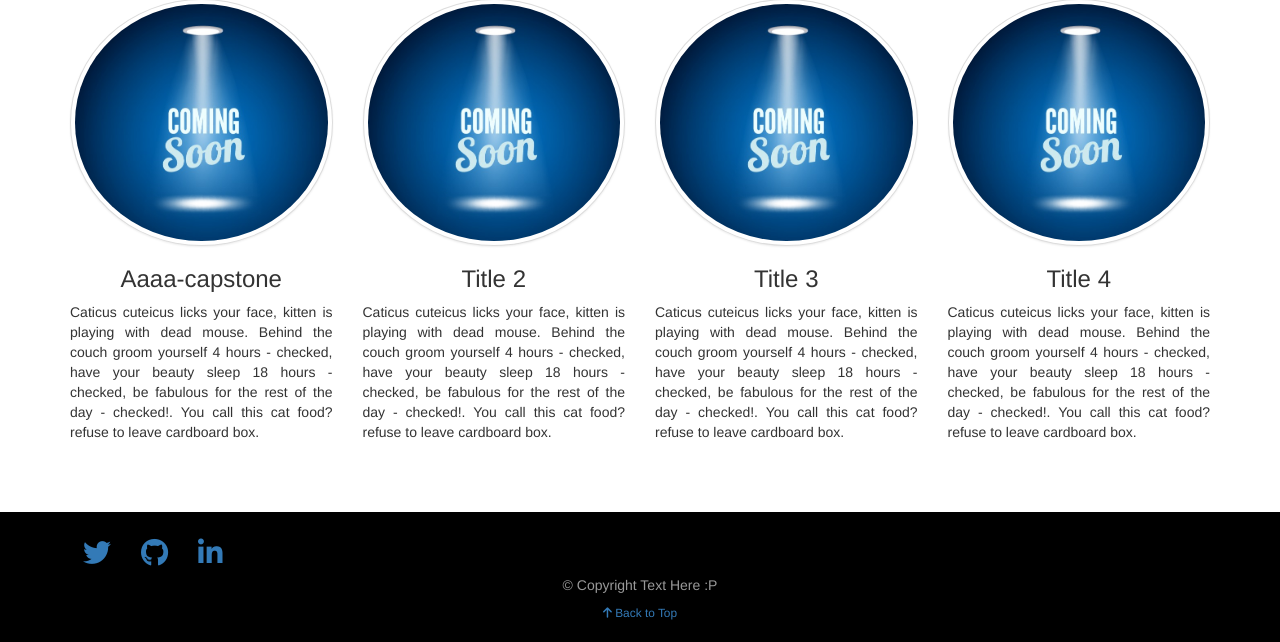
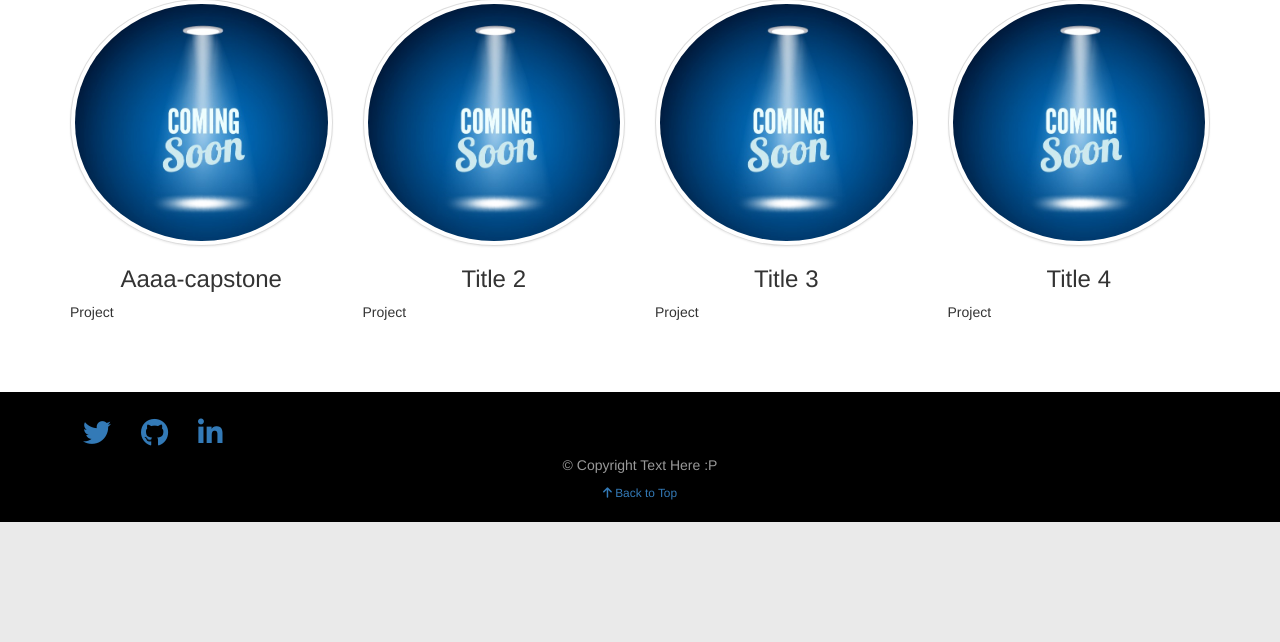
Before and after one commit to mrosado2/soloparami, a PHP site: page / in a window 1280 px wide. Shown: the part 826-1468 px from the top of the page. After the commit the page ends 1348 px from the top, so only its background shows below. Run offline with PHP 8.4, Linux system fonts and the light colour scheme; some libraries are stand-ins or nearby versions.

```diff
--- a/public_html/index.php
+++ b/public_html/index.php
@@ -126,10 +126,7 @@
 									  class="img-responsive img-circle img-thumbnail">
 								<div>
 									<h3>Aaaa-capstone</h3>
-									<p class="text-justify">Caticus cuteicus licks your face, kitten is playing with dead mouse.
-										Behind the couch groom yourself 4 hours - checked, have your beauty sleep 18 hours -
-										checked, be fabulous for the rest of the day - checked!. You call this cat food? refuse to
-										leave cardboard box.</p>
+									<p class="text-justify">Project</p>
 								</div>
 							</div>
 						</div><!-- /.col-sm-3 -->
@@ -140,10 +137,7 @@
 								img-circle img-thumbnail">
 								<div>
 									<h3>Title 2</h3>
-									<p class="text-justify">Caticus cuteicus licks your face, kitten is playing with dead mouse.
-										Behind the couch groom yourself 4 hours - checked, have your beauty sleep 18 hours -
-										checked, be fabulous for the rest of the day - checked!. You call this cat food? refuse to
-										leave cardboard box.</p>
+									<p class="text-justify">Project</p>
 								</div>
 							</div>
 						</div><!-- /.col-sm-3 -->
@@ -154,10 +148,7 @@
 									  class="img-responsive img-circle img-thumbnail">
 								<div>
 									<h3>Title 3</h3>
-									<p class="text-justify">Caticus cuteicus licks your face, kitten is playing with dead mouse.
-										Behind the couch groom yourself 4 hours - checked, have your beauty sleep 18 hours -
-										checked, be fabulous for the rest of the day - checked!. You call this cat food? refuse to
-										leave cardboard box.</p>
+									<p class="text-justify">Project</p>
 								</div>
 							</div>
 						</div><!-- /.col-sm-3 -->
@@ -167,7 +158,7 @@
 									  class="img-responsive img-circle img-thumbnail">
 								<div>
 									<h3>Title 4</h3>
-									<p class="text-justify">Caticus cuteicus licks your face, kitten is playing with dead mouse. Behind the couch groom yourself 4 hours - checked, have your beauty sleep 18 hours - checked, be fabulous for the rest of the day - checked!. You call this cat food? refuse to leave cardboard box.</p>
+									<p class="text-justify">Project</p>
 								</div>
 							</div>
 						</div><!-- /.col-sm-3 -->
@@ -191,7 +182,7 @@
 							<span class="fa fa-github fa-2x"></span>
 						</a>
 						<!--LINKEDIN ICON-->
-						<a href="//www.linkedin.com/in/maria-rosado" target="_blank"
+						<a href="//https://www.linkedin.com/in/maria-rosado-bb1608132?trk=hp-identity-name" target="_blank"
 							class="btn btn-social-icon btn-linkedin">
 							<span class="fa fa-linkedin fa-2x"></span>
 						</a>
```
